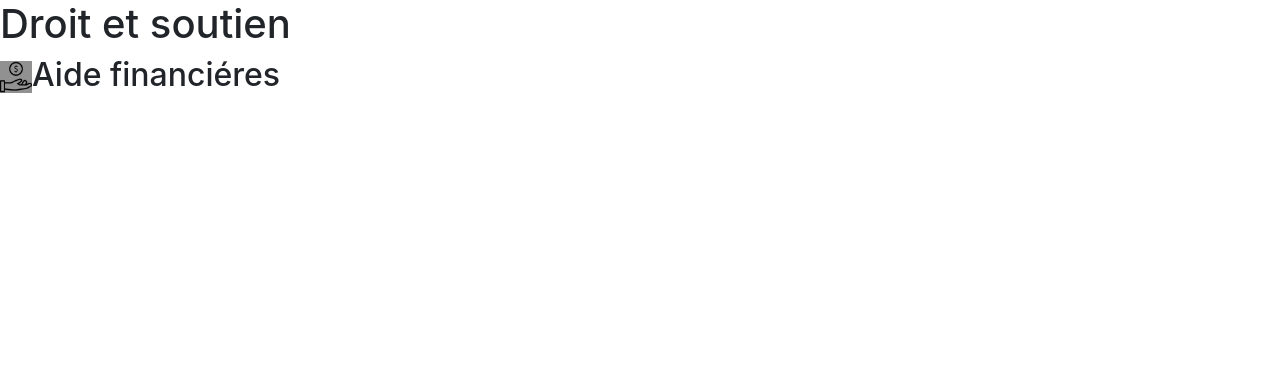
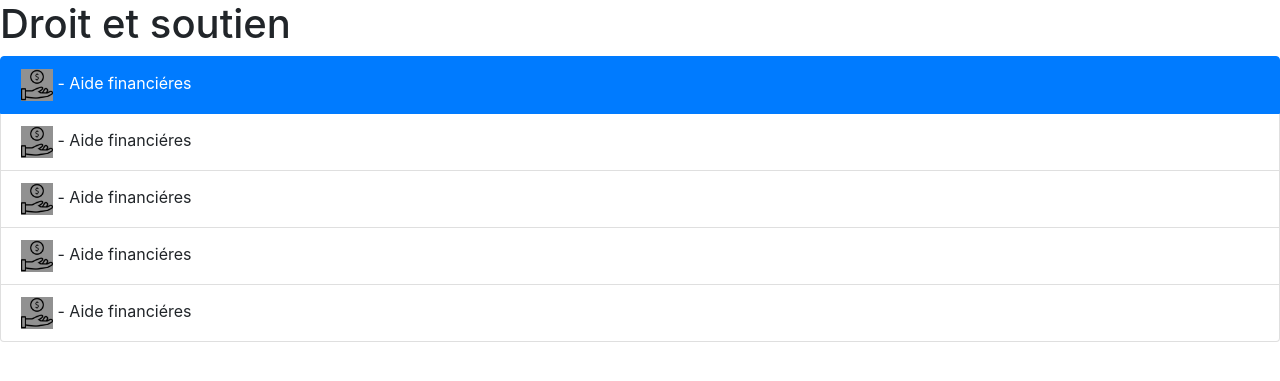
Before and after one commit to RLStrug/RapidPurpleTurtle, a PHP site: page /Droit_Soutien.php in a window 1280 px wide. Shown: the part 68-449 px from the top of the page. Run offline with PHP 8.4, Linux system fonts and the light colour scheme; the visitor is signed in with stand-in values (Sample User, id 1).

Commit message:
Droit et Soutien

```diff
--- a/Droit_Soutien.php
+++ b/Droit_Soutien.php
@@ -14,7 +14,15 @@
 <?php ob_start(); ?>
 
 <h1> Droit et soutien </h1>
-<h2> <img src="./resources/gray_money.png" width="32" height="32" title="Bootstrap">Aide financiéres</h2>
+<ul class="list-group">
+  <li class="list-group-item active"><img src="./resources/gray_money.png" width=32 height="32" title="Bootstrap">  -  Aide financiéres</li>
+  <li class="list-group-item"><img src="./resources/gray_money.png" width=32 height="32" title="Bootstrap">  -  Aide financiéres</li>
+  <li class="list-group-item"><img src="./resources/gray_money.png" width=32 height="32" title="Bootstrap">  -  Aide financiéres</li>
+  <li class="list-group-item"><img src="./resources/gray_money.png" width=32 height="32" title="Bootstrap">  -  Aide financiéres</li>
+  <li class="list-group-item"><img src="./resources/gray_money.png" width=32 height="32" title="Bootstrap">  -  Aide financiéres</li>
+</ul>
+
+<h2> </h2>
 
 <?php $content=ob_get_clean(); ?>
 
```
